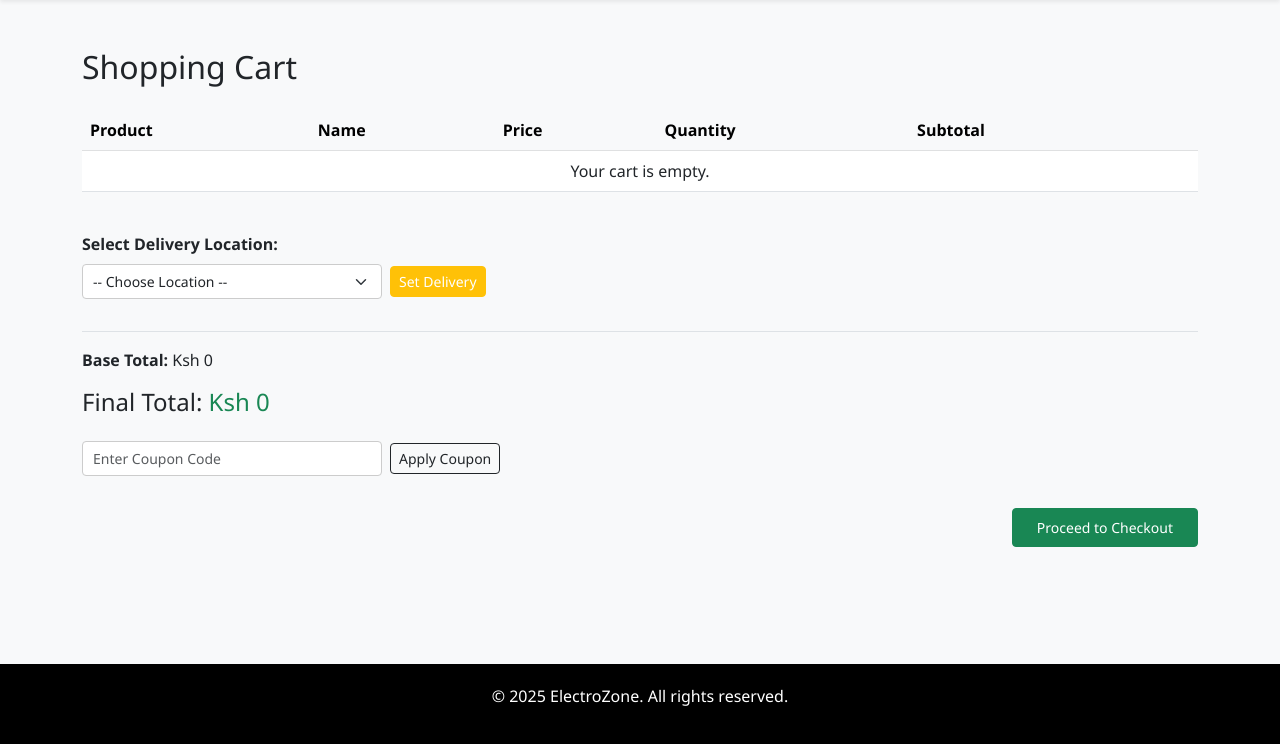
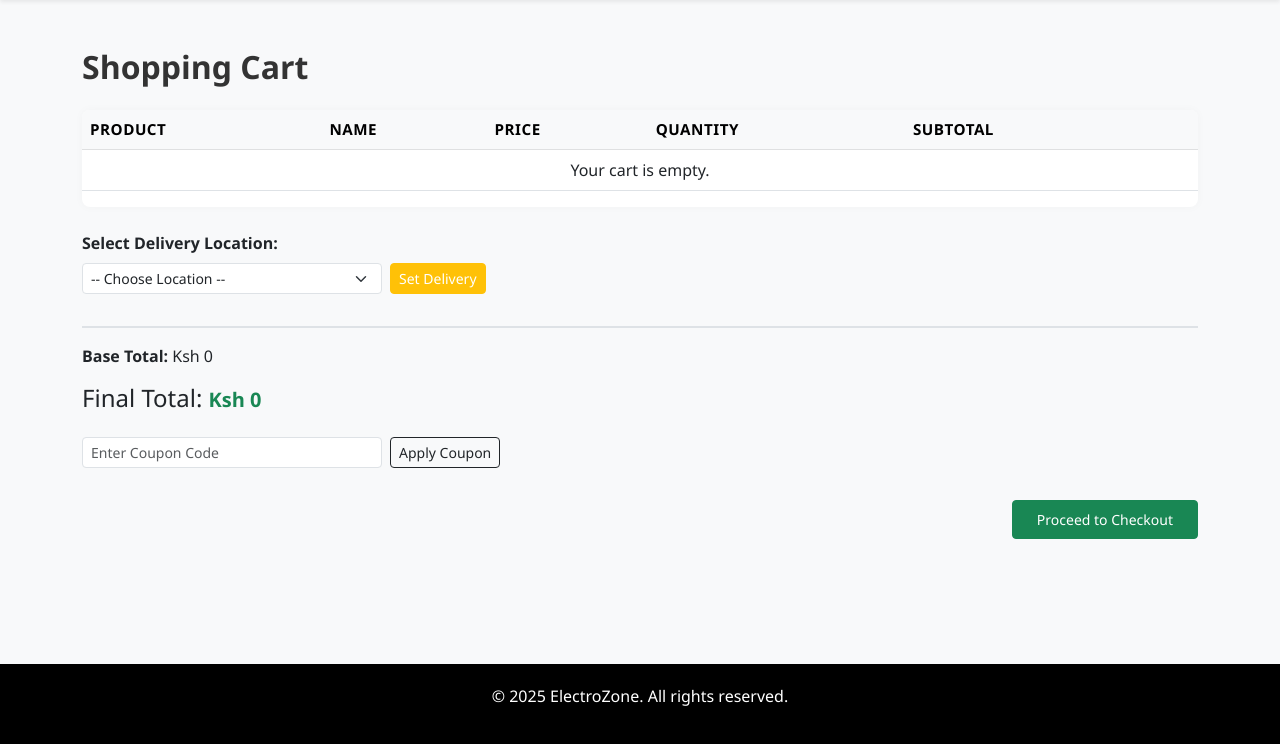
Before and after one commit to KakaDev254/Electozone, a Django app: page /cart/ in a window 1280 px wide. Shown: the part 56-800 px from the top of the page. Run offline with Django 5.2, Linux system fonts and the light colour scheme; data comes from the database, SQL or seed files in the repository.

Commit message:
edited cart.css

```diff
--- a/cart/static/cart/cart.css
+++ b/cart/static/cart/cart.css
@@ -1,133 +1,99 @@
-/* Responsive Table */
-.table-responsive {
-  overflow-x: auto;
+h2 {
+  font-weight: 700;
+  color: #333;
 }
 
-table {
-  width: 100%;
-  border-collapse: collapse;
+.table-responsive {
+  border-radius: 8px;
+  overflow: hidden;
+  background: #fff;
+  box-shadow: 0 0 10px rgba(0, 0, 0, 0.03);
 }
 
-/* Table cells */
-th,
-td {
-  vertical-align: middle !important;
+/* Table headers */
+.table thead th {
+  background-color: #f8f9fa;
+  font-weight: 600;
+  font-size: 0.95rem;
+  text-transform: uppercase;
+  letter-spacing: 0.5px;
+}
+
+/* Cart item rows */
+.cart-item td {
+  vertical-align: middle;
+}
+
+.cart-item img {
+  max-width: 70px;
+  border-radius: 8px;
+}
+
+/* Quantity input */
+input[type="number"] {
+  text-align: center;
+  font-weight: 500;
 }
 
 /* Buttons */
-.btn {
-  border-radius: 4px;
-  font-weight: 500;
+.btn-dark,
+.btn-outline-dark {
+  transition: background 0.3s, color 0.3s;
 }
 
-.btn-update {
+.btn-dark:hover {
   background-color: #000;
+}
+
+.btn-outline-dark:hover {
+  background-color: #343a40;
   color: #fff;
+}
+
+.btn-danger {
+  background-color: #dc3545;
   border: none;
 }
 
-.btn-update:hover {
-  background-color: #333;
+.btn-danger:hover {
+  background-color: #b02a37;
 }
 
-.btn-remove {
-  background-color: #ff4d4d;
-  color: #fff;
-  border: none;
+/* Coupon, delivery, and checkout sections */
+form select,
+form input[type="text"] {
+  max-width: 300px;
 }
 
-.btn-remove:hover {
-  background-color: #e60000;
+form .btn {
+  white-space: nowrap;
 }
 
-.btn-apply,
-.btn-checkout,
-.btn-primary {
-  background-color: #ff9800;
-  color: #fff;
-  border: none;
+.mt-2.text-success {
+  font-size: 0.95rem;
 }
 
-.btn-apply:hover,
-.btn-checkout:hover,
-.btn-primary:hover {
-  background-color: #e07e00;
+.border-top.pt-3 {
+  border-top: 2px solid #dee2e6 !important;
 }
 
-/* Form Controls */
-input[type="number"],
-input[type="text"],
-select.form-select {
-  border: 1px solid #ccc;
-  padding: 6px 10px;
-  font-size: 14px;
+/* Final total highlight */
+h4 span.text-success {
+  font-weight: 700;
+  font-size: 1.25rem;
 }
 
-/* Delivery Message */
-.text-success {
-  color: green;
-}
-
-/* Final Total Highlight */
-h4 span.text-success {
-  color: #28a745;
-}
-
-/* Coupon Form */
-form[action*="apply_coupon"] {
-  margin-bottom: 30px;
-}
-
-/* Checkout Button Section */
-.btn-checkout {
-  font-size: 16px;
-  padding: 10px 24px;
-  background-color: #000;
-  color: #fff;
-}
-
-.btn-checkout:hover {
-  background-color: #333;
-}
-
-/* Responsive adjustments */
-@media (max-width: 768px) {
-  .table thead {
-    display: none;
+/* Responsive spacing tweaks */
+@media (max-width: 576px) {
+  .table-responsive {
+    font-size: 0.9rem;
   }
 
-  .table tbody tr {
-    display: block;
-    margin-bottom: 20px;
-    border-bottom: 1px solid #ddd;
-  }
-
-  .table tbody td {
-    display: flex;
-    justify-content: space-between;
-    padding: 10px;
-  }
-
-  .d-flex {
-    flex-direction: column;
-    gap: 10px;
-  }
-
-  .d-flex.align-items-center {
-    align-items: flex-start !important;
-  }
-
-  .form-control,
-  .form-select {
-    width: 100% !important;
+  .cart-item img {
+    max-width: 60px;
   }
 
   .btn {
-    width: 100%;
-  }
-
-  .btn-checkout {
-    text-align: center;
-    width: 100%;
+    font-size: 0.85rem;
   }
 }
```
